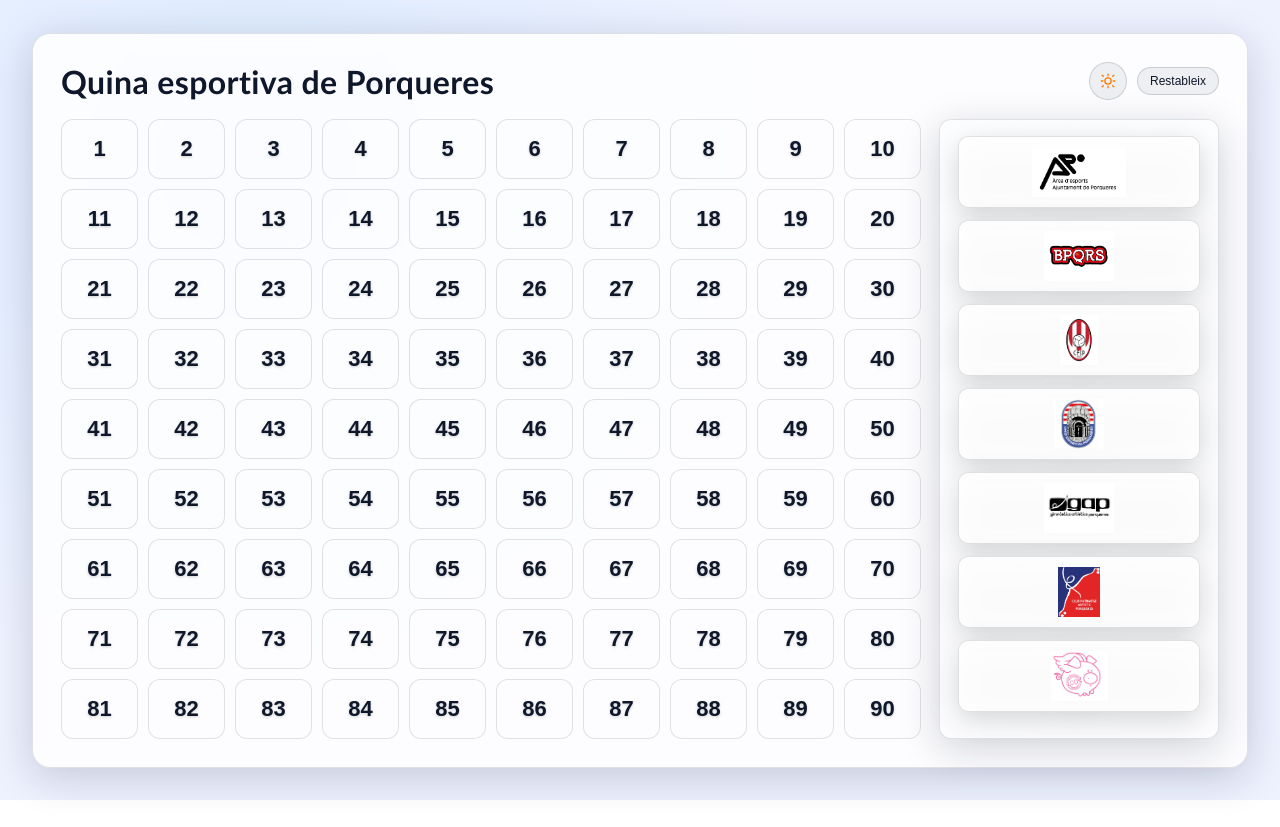
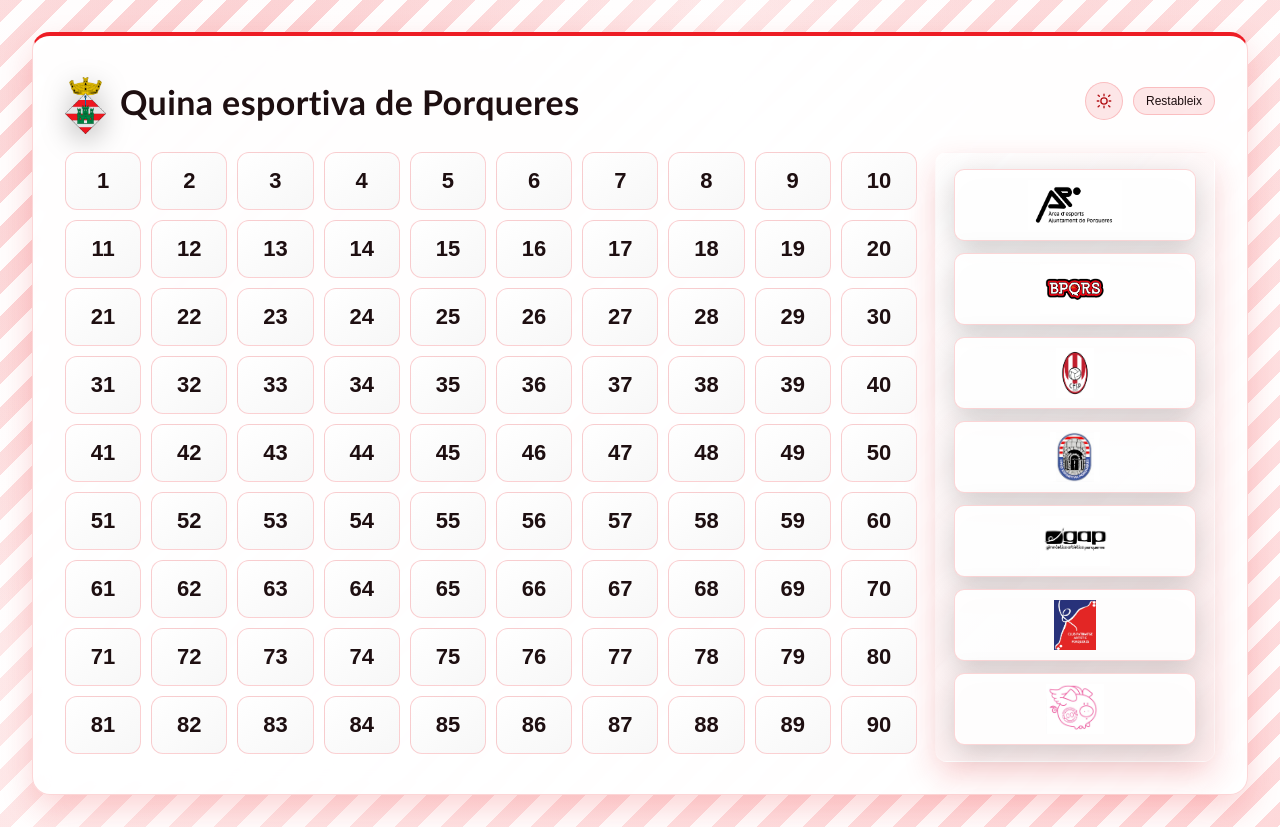
Before and after one commit to mpararols-INS-PdE/quinaPorqueres, a plain HTML site: page index.html in a window 1280 px wide. Both pictures are taken after a click on the button "Canvia a mode clar". Before the commit the page ends 800 px from the top, so only its background shows below. Drawn offline with Linux system fonts and the light colour scheme.

Commit message:
Actualitzats estils a color escut

```diff
--- a/index.html
+++ b/index.html
@@ -6,28 +6,31 @@
   <title>Quina Esportiva de Porqueres</title>
   <style>
     :root {
-      --bg1: #12324a;
-      --bg2: #0b1824;
-      --bg3: #1b3f5a;
-      --panel: rgba(255, 255, 255, 0.06);
-      --panel-border: rgba(255, 255, 255, 0.12);
-      --accent: #ffb703;
-      --accent-strong: #ff7b00;
-      --text: #f2f5f7;
-      --muted: #94a3b8;
-      --shadow: 0 10px 40px rgba(0, 0, 0, 0.35);
+      --porqueres-red: #ed1c24;
+      --porqueres-red-deep: #b31217;
+      --ivory: #fff7f6;
+      --bg1: #1b0508;
+      --bg2: #320a0f;
+      --bg3: #5a0f15;
+      --panel: rgba(255, 255, 255, 0.08);
+      --panel-border: rgba(255, 255, 255, 0.2);
+      --accent: var(--porqueres-red);
+      --accent-strong: var(--porqueres-red-deep);
+      --text: #fff4f5;
+      --muted: #f2d1d4;
+      --shadow: 0 16px 46px rgba(0, 0, 0, 0.45);
       --font-display: "Gill Sans", "Segoe UI", "Trebuchet MS", sans-serif;
     }
 
     body.light {
-      --bg1: #dbeafe;
-      --bg2: #eef2ff;
-      --bg3: #c7d2fe;
-      --panel: rgba(255, 255, 255, 0.85);
-      --panel-border: rgba(15, 23, 42, 0.12);
-      --text: #0f172a;
-      --muted: #475569;
-      --shadow: 0 10px 40px rgba(15, 23, 42, 0.18);
+      --bg1: #fff9f8;
+      --bg2: #ffe8e9;
+      --bg3: #ffdcdc;
+      --panel: rgba(255, 255, 255, 0.94);
+      --panel-border: rgba(237, 28, 36, 0.18);
+      --text: #1e0f11;
+      --muted: #6b4146;
+      --shadow: 0 14px 32px rgba(237, 28, 36, 0.18);
     }
 
     * {
@@ -37,9 +40,11 @@
     body {
       margin: 0;
       min-height: 100vh;
-      background: radial-gradient(circle at 20% 20%, var(--bg1), var(--bg2) 45%),
-        radial-gradient(circle at 80% 10%, var(--bg3), var(--bg2) 50%),
-        linear-gradient(135deg, var(--bg1), var(--bg2));
+      background:
+        repeating-linear-gradient(135deg, rgba(255, 255, 255, 0.04) 0 18px, rgba(237, 28, 36, 0.12) 18px 36px),
+        radial-gradient(circle at 22% 18%, rgba(237, 28, 36, 0.35), transparent 38%),
+        radial-gradient(circle at 78% 8%, rgba(255, 255, 255, 0.2), transparent 24%),
+        linear-gradient(135deg, var(--bg3), var(--bg2) 45%, var(--bg1) 90%);
       color: var(--text);
       font-family: var(--font-display);
       display: flex;
@@ -49,14 +54,23 @@
       transition: background 220ms ease, color 220ms ease;
     }
 
+    body.light {
+      background:
+        repeating-linear-gradient(135deg, rgba(237, 28, 36, 0.08) 0 16px, rgba(255, 255, 255, 0.92) 16px 32px),
+        radial-gradient(circle at 18% 22%, rgba(237, 28, 36, 0.18), transparent 42%),
+        radial-gradient(circle at 82% 10%, rgba(237, 28, 36, 0.08), transparent 26%),
+        linear-gradient(135deg, #fff, #fff7f7 50%, #ffe9ea 100%);
+    }
+
     .wrapper {
       width: min(1400px, 96vw);
       background: var(--panel);
       border: 1px solid var(--panel-border);
+      border-top: 4px solid var(--accent);
       border-radius: 18px;
       box-shadow: var(--shadow);
-      padding: 28px;
-      backdrop-filter: blur(8px);
+      padding: 32px;
+      backdrop-filter: blur(10px) saturate(110%);
       transition: background 200ms ease, border-color 200ms ease, box-shadow 200ms ease;
       display: grid;
       grid-template-columns: 1fr minmax(230px, 280px);
@@ -74,22 +88,37 @@
       grid-column: 1 / -1;
     }
 
+    .heading {
+      display: flex;
+      flex-direction: column;
+      gap: 4px;
+    }
+
     .title {
       display: flex;
       align-items: center;
       gap: 14px;
     }
 
-    .title img {
-      height: 60px;
+    .crest {
+      height: 66px;
       width: auto;
-      filter: drop-shadow(0 6px 10px rgba(0, 0, 0, 0.25));
+      filter: drop-shadow(0 8px 14px rgba(0, 0, 0, 0.28));
+      border-radius: 10px;
     }
 
     h1 {
       margin: 0;
-      font-size: clamp(24px, 3vw, 32px);
+      font-size: clamp(24px, 3vw, 34px);
       letter-spacing: 0.4px;
+    }
+
+    .subtitle {
+      margin: 0;
+      font-size: 12px;
+      text-transform: uppercase;
+      letter-spacing: 0.18em;
+      color: var(--muted);
     }
 
     .actions {
@@ -107,13 +136,13 @@
 
     button.number {
       position: relative;
-      padding: 16px 0;
+      padding: 15px 0;
       border-radius: 12px;
       border: 1px solid var(--panel-border);
-      background: rgba(255, 255, 255, 0.06);
+      background: linear-gradient(145deg, rgba(255, 255, 255, 0.12), rgba(255, 255, 255, 0.05));
       color: var(--text);
       font-size: 22px;
-      font-weight:550;
+      font-weight: 650;
       cursor: pointer;
       transition: transform 120ms ease, box-shadow 120ms ease,
         background 120ms ease, border-color 120ms ease, color 120ms ease;
@@ -127,23 +156,41 @@
 
     button.number:hover {
       transform: translateY(-1px);
-      box-shadow: 0 8px 18px rgba(0, 0, 0, 0.25);
-      border-color: rgba(255, 255, 255, 0.2);
+      box-shadow: 0 10px 20px rgba(0, 0, 0, 0.3);
+      border-color: var(--accent);
     }
 
     button.number.marked {
       background: linear-gradient(135deg, var(--accent), var(--accent-strong));
       border-color: rgba(0, 0, 0, 0.12);
-      color: #0a0d12;
-      box-shadow: 0 10px 22px rgba(255, 123, 0, 0.35);
+      color: #ffffff;
+      box-shadow: 0 10px 22px rgba(237, 28, 36, 0.35);
+    }
+
+    body.light button.number {
+      background: linear-gradient(145deg, #ffffff, #f7f7f7);
+      border-color: rgba(237, 28, 36, 0.2);
+      color: #1e0f11;
+      text-shadow: none;
+    }
+
+    body.light button.number:hover {
+      box-shadow: 0 10px 20px rgba(237, 28, 36, 0.16);
+    }
+
+    body.light button.number.marked {
+      background: linear-gradient(135deg, #f9c7cc, #f07278);
+      border-color: rgba(237, 28, 36, 0.4);
+      color: #fffafc;
+      box-shadow: 0 10px 20px rgba(237, 28, 36, 0.24);
     }
 
     .reset {
       font-size: 12px;
       padding: 6px 12px;
       border-radius: 999px;
-      background: rgba(255, 255, 255, 0.06);
-      border: 1px solid rgba(255, 255, 255, 0.28);
+      background: rgba(237, 28, 36, 0.12);
+      border: 1px solid rgba(237, 28, 36, 0.35);
       color: var(--text);
       cursor: pointer;
       transition: background 120ms ease, color 120ms ease, transform 120ms ease,
@@ -151,13 +198,13 @@
     }
 
     .reset:hover {
-      background: rgba(255, 255, 255, 0.12);
+      background: rgba(237, 28, 36, 0.2);
       transform: translateY(-1px);
     }
 
     .reset:active {
       transform: translateY(0);
-      background: rgba(255, 255, 255, 0.18);
+      background: rgba(237, 28, 36, 0.26);
     }
 
     .theme-toggle {
@@ -171,10 +218,11 @@
       display: grid;
       place-items: center;
       transition: background 120ms ease, transform 120ms ease, border-color 120ms ease;
+      color: var(--text);
     }
 
     .theme-toggle:hover {
-      background: rgba(255, 255, 255, 0.12);
+      background: rgba(237, 28, 36, 0.15);
       transform: translateY(-1px);
     }
 
@@ -215,20 +263,20 @@
 
     body.light .reset,
     body.light .theme-toggle {
-      background: rgba(15, 23, 42, 0.06);
-      border-color: rgba(15, 23, 42, 0.16);
-      color: #0f172a;
+      background: rgba(237, 28, 36, 0.1);
+      border-color: rgba(237, 28, 36, 0.2);
+      color: #1e0f11;
     }
 
     body.light .reset:hover,
     body.light .theme-toggle:hover {
-      background: rgba(15, 23, 42, 0.12);
+      background: rgba(237, 28, 36, 0.16);
     }
 
     .sponsors {
       padding: 16px 18px;
-      background: linear-gradient(135deg, rgba(255, 255, 255, 0.1), rgba(255, 255, 255, 0.04));
-      border: 1px solid var(--panel-border);
+      background: linear-gradient(135deg, rgba(255, 255, 255, 0.1), rgba(237, 28, 36, 0.08));
+      border: 1px solid rgba(255, 255, 255, 0.22);
       border-radius: 12px;
       box-shadow: var(--shadow);
       grid-column: 2 / 3;
@@ -241,8 +289,8 @@
 
     .sponsors-title {
       margin: 0;
-      font-size: 13px;
-      letter-spacing: 0.08em;
+      font-size: 12px;
+      letter-spacing: 0.22em;
       text-transform: uppercase;
       color: var(--muted);
       text-align: center;
@@ -259,15 +307,16 @@
       width: 100%;
       height: 72px;
       object-fit: contain;
-      background: rgba(255, 255, 255, 0.12);
-      border: 1px solid var(--panel-border);
+      background: rgba(255, 255, 255, 0.14);
+      border: 1px solid rgba(237, 28, 36, 0.22);
       border-radius: 10px;
       padding: 10px;
       filter: drop-shadow(0 8px 14px rgba(0, 0, 0, 0.18));
     }
 
     body.light .sponsor-grid img {
-      background: rgba(255, 255, 255, 0.9);
+      background: rgba(255, 255, 255, 0.96);
+      border-color: rgba(237, 28, 36, 0.18);
     }
 
     @media (max-width: 640px) {
@@ -295,7 +344,10 @@
   <main class="wrapper">
     <header>
       <div class="title">
-        <h1>Quina esportiva de Porqueres</h1>
+        <img src="img/Escut_de_Porqueres.png" alt="Escut de Porqueres" class="crest" />
+        <div class="heading">
+          <h1>Quina esportiva de Porqueres</h1>
+        </div>
       </div>
       <div class="actions">
         <button class="theme-toggle" id="theme-toggle" aria-label="Canvia a mode clar" title="Canvia a mode clar">
```
